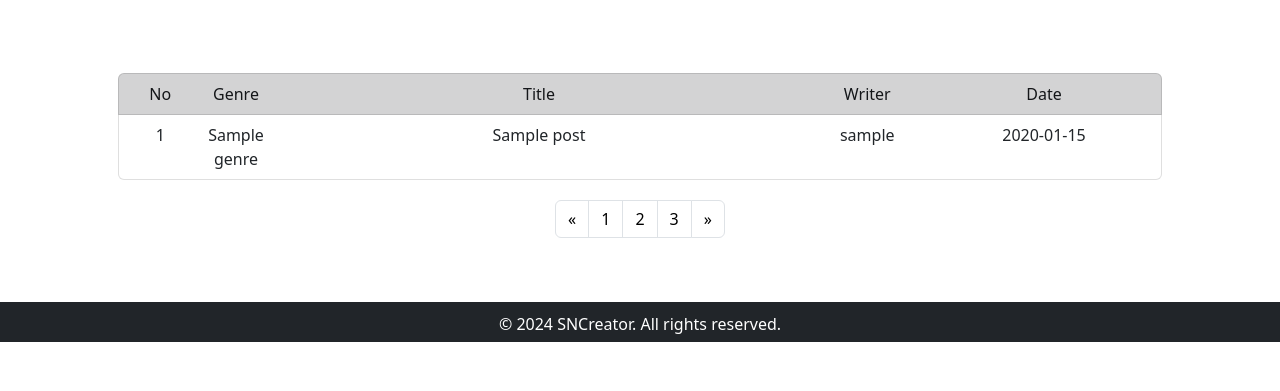
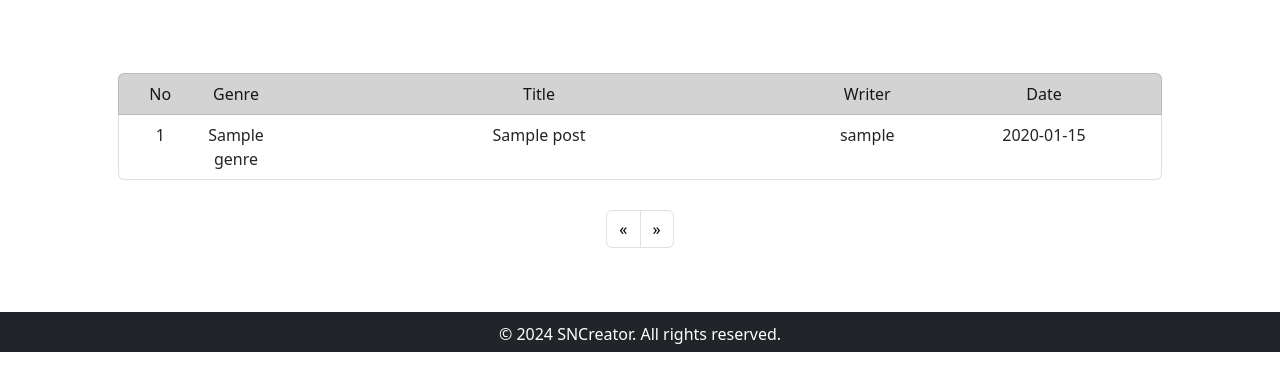
Before and after one commit to HOU787/-TOY-SNCreator, a Flask app: template templates/mypage.html in a window 1280 px wide. Shown: the part 251-642 px from the top of the page. Run offline with Flask 3, Linux system fonts and the light colour scheme; the template is opened without the code that fills it: most values are stand-ins (such as "Sample title", 1, 10 or a date in 2020); parts of the project's set-up code (start-up, migrations or seed data) failed here and were passed over.

Commit message:
pagenavigation

```diff
--- a/main.py
+++ b/main.py
@@ -89,12 +89,17 @@
         sf_cnt = user.get('sf_cnt')
         all_cnt = fantasy_cnt+mystery_cnt+rommance_cnt+sf_cnt
 
-        posts = list(db.novels.find({'id':user.get('id')}))
+        # 페이지네이션을 위한 설정
+        page = int(request.args.get('page', 1))
+        per_page = 10
+        total = db.novels.count_documents({'id': user.get('id')})
+        posts = db.novels.find({'id': user.get('id')}).skip((page - 1) * per_page).limit(per_page)
+        total_pages = (total + per_page - 1) // per_page
 
-        return render_template("mypage.html", logged_in=logged_in, nickname = user.get('nickname'),
+        return render_template("mypage.html", logged_in=logged_in, nickname=user.get('nickname'),
                                emoji=grade_emoji, title=grade_title,
-                               fantasy_cnt=fantasy_cnt, mystery_cnt=mystery_cnt, rommance_cnt=rommance_cnt, sf_cnt=sf_cnt, all_cnt=all_cnt,
-                               posts = posts)
+                               fantasy_cnt=fantasy_cnt, mystery_cnt=mystery_cnt, rommance_cnt=rommance_cnt, sf_cnt=sf_cnt,
+                               all_cnt=all_cnt, posts=posts, current_page=page, total_pages=total_pages)
     else:
         logged_in = False
         print(logged_in)
--- a/templates/contents/board.html
+++ b/templates/contents/board.html
@@ -31,29 +31,34 @@
     </ul>
   </div>
   <!-- Pagination Section Below with added margin and black color text -->
-  <nav aria-label="Page navigation example" style="margin-top: 20px">
+  <nav aria-label="Page navigation example" style="margin-top: 30px">
     <ul class="pagination justify-content-center">
-      <li class="page-item">
+      <li class="page-item {{ 'disabled' if current_page <= 1 else '' }}">
         <a
           class="page-link"
-          href="#"
+          href="{{ url_for('mypage', page=current_page-1) if current_page > 1 else '#' }}"
           aria-label="Previous"
-          style="color: black"
+          tabindex="{{ '-1' if current_page <= 1 else '' }}"
         >
           <span aria-hidden="true">&laquo;</span>
         </a>
       </li>
-      <li class="page-item">
-        <a class="page-link" href="#" style="color: black">1</a>
+      {% for num in range(1, total_pages + 1) %}
+      <li class="page-item {{ 'active' if num == current_page else '' }}">
+        <a class="page-link" href="{{ url_for('mypage', page=num) }}"
+          >{{ num }}</a
+        >
       </li>
-      <li class="page-item">
-        <a class="page-link" href="#" style="color: black">2</a>
-      </li>
-      <li class="page-item">
-        <a class="page-link" href="#" style="color: black">3</a>
-      </li>
-      <li class="page-item">
-        <a class="page-link" href="#" aria-label="Next" style="color: black">
+      {% endfor %}
+      <li
+        class="page-item {{ 'disabled' if current_page >= total_pages else '' }}"
+      >
+        <a
+          class="page-link"
+          href="{{ url_for('mypage', page=current_page+1) if current_page < total_pages else '#' }}"
+          aria-label="Next"
+          tabindex="{{ '-1' if current_page >= total_pages else '' }}"
+        >
           <span aria-hidden="true">&raquo;</span>
         </a>
       </li>
--- a/templates/mypage.html
+++ b/templates/mypage.html
@@ -24,6 +24,13 @@
         background-color: #212529;
         color: #fff;
       }
+      .page-link {
+        color: black;
+      }
+      .pagination .page-item.active .page-link {
+        background-color: #ffa500; /* 배경 색상을 주황색으로 설정 */
+      }
+
     </style>
     <head> </head>
   </head>
```
